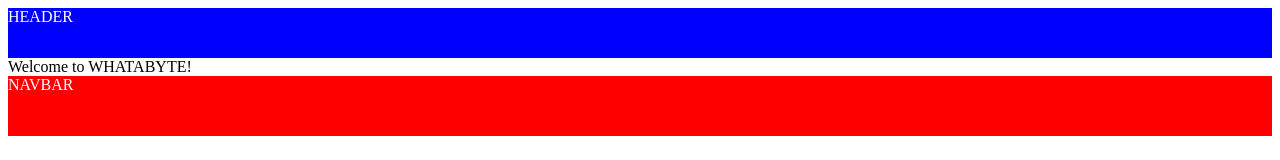
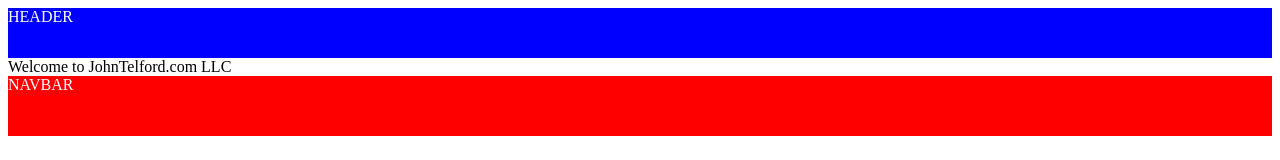
Before and after one commit to JohnTelford/nextjsprototype, a Next.js app: page / in a window 1280 px wide. Shown: the top 160 px of the page. Built offline with nearby package versions, Linux system fonts and the light colour scheme.

Commit message:
Pages and Layouts
Signed-off-by: John <john@johntelford.com>

```diff
--- a/components/Layout.js
+++ b/components/Layout.js
@@ -1,3 +1,5 @@
+import Head from "next/head";
+
 import Header from "./Header";
 import NavBar from "./NavBar";
 
@@ -16,6 +18,10 @@
 
 const Layout = props => (
   <div className="Layout" style={layoutStyle}>
+    <Head>
+      <title>JohnTelford.com LLC</title>
+    </Head>
+
     <Header />
     <div className="Content" style={contentStyle}>
       {props.children}
--- a/package.json
+++ b/package.json
@@ -1,6 +1,6 @@
 {
   "name": "whatabyte",
-  "version": "1.0.0",
+  "version": "0.1.0",
   "description": "",
   "main": "index.js",
   "scripts": {
--- a/pages/index.js
+++ b/pages/index.js
@@ -1,5 +1,5 @@
 import Layout from "../components/Layout";
 
-const Index = () => <Layout>Welcome to WHATABYTE!</Layout>;
+const Index = () => <Layout>Welcome to JohnTelford.com LLC</Layout>;
 
 export default Index;
--- a/pages/profile.js
+++ b/pages/profile.js
@@ -3,4 +3,3 @@
 const ProfileView = props => <Layout>{`Profile View`}</Layout>;
 
 export default ProfileView;
-`
```
